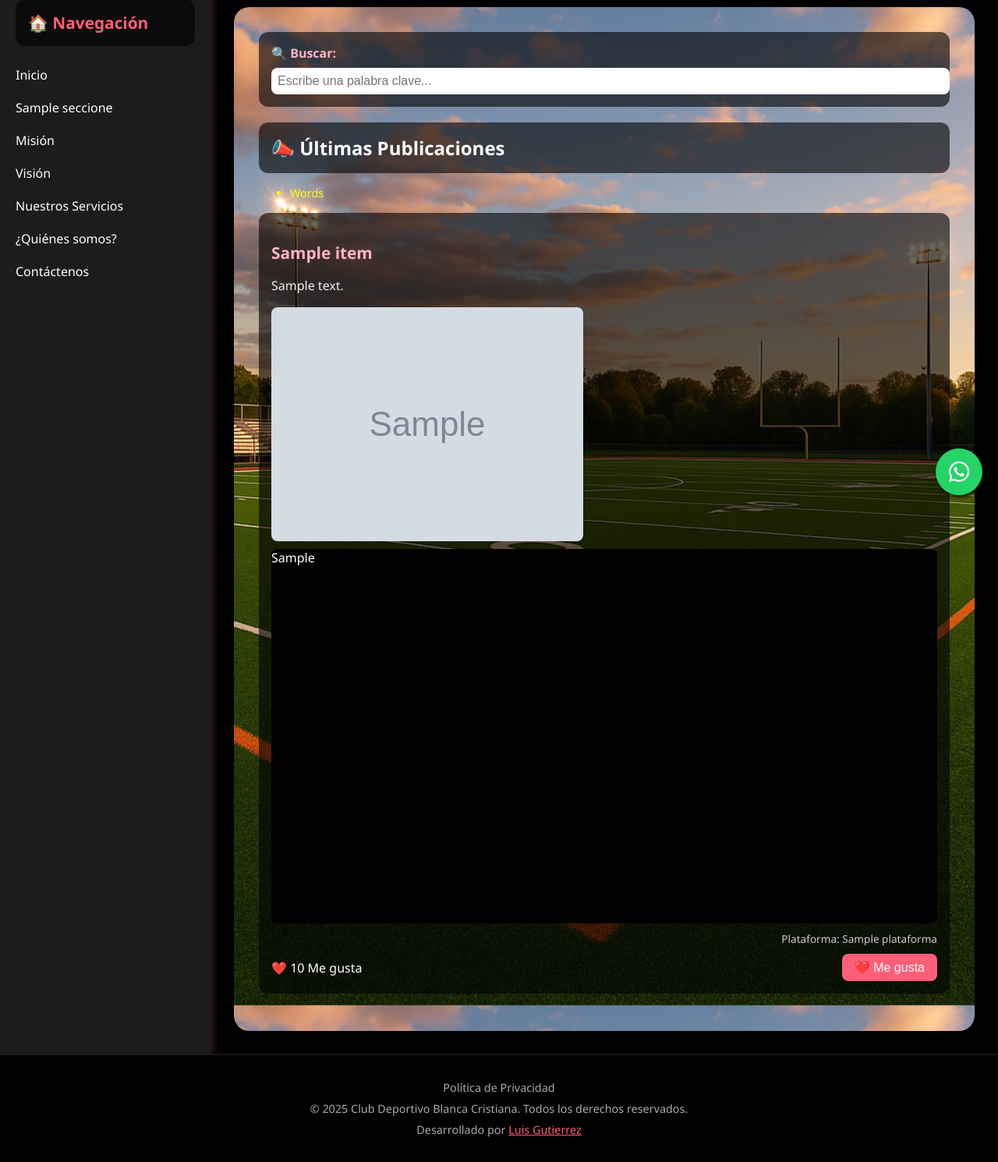
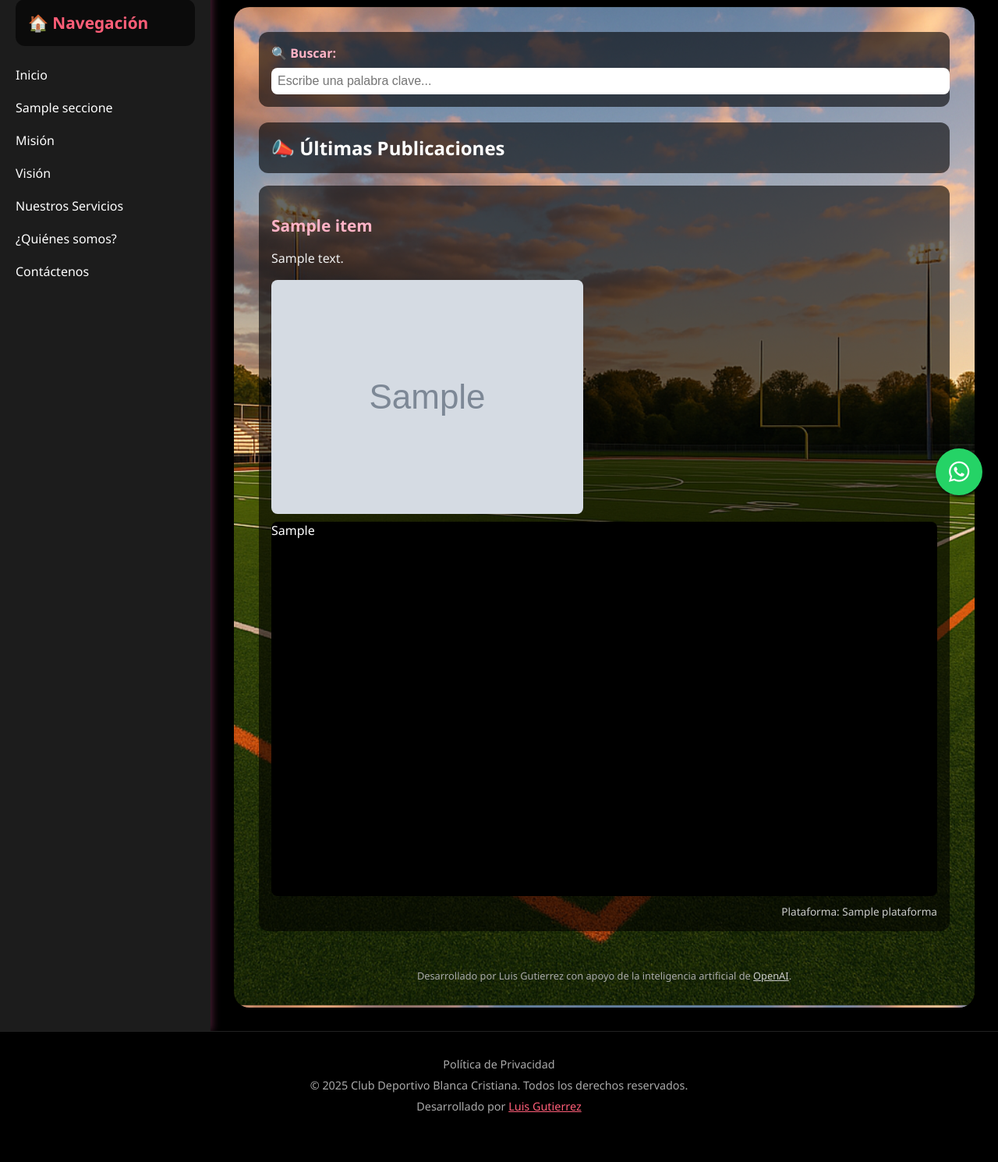
Before and after one commit to Luggutiu/Club-Deportivo-Blanca-Cristiana, a FastAPI app: template app/templates/index.html in a window 1280 px wide. Shown: the part 145-1635 px from the top of the page at 78% size. After the commit the page ends 1573 px from the top, so only its background shows below. Run offline with FastAPI, Linux system fonts and the light colour scheme; the template is opened without the code that fills it: most values are stand-ins (such as "Sample title", 1, 10 or a date in 2020); grey boxes marked "Sample" are stand-in pictures; parts of the project's set-up code (start-up, migrations or seed data) failed here and were passed over; some libraries are stand-ins or nearby versions.

Commit message:
🔍 Debug: 9activamoios

```diff
--- a/app/templates/index.html
+++ b/app/templates/index.html
@@ -44,6 +44,13 @@
     font-size: 0.85rem;
     color: #ccc;
   }
+
+  .creditos {
+    text-align: center;
+    font-size: 0.8rem;
+    color: #aaa;
+    margin-top: 3rem;
+  }
 </style>
 {% endblock %}
 
@@ -60,14 +67,6 @@
   <h2>📣 Últimas Publicaciones</h2>
 
   <div id="publicaciones-container">
-
-    <div class="debug-tipos">
-      <ul>
-        {% for item in publicaciones %}
-          <li>{{ item.__class__.__name__ }}</li>
-        {% endfor %}
-      </ul>
-    </div>
 
     {% for item in posts %}
       <div class="post" data-plataforma="{{ item.plataforma or 'Texto' }}" data-id="{{ item.id }}">
@@ -101,40 +100,19 @@
         {% endif %}
 
         <div class="plataforma">Plataforma: {{ item.plataforma or 'Texto' }}</div>
-
-        <div class="acciones-post">
-          <div class="likes" id="likes-{{ item.id }}">
-            ❤️ {{ item.likes or 0 }} Me gusta
-          </div>
-          <button onclick="darLike('{{ item.id }}')" class="btn-like">
-            ❤️ Me gusta
-          </button>
-        </div>
       </div>
     {% else %}
       <p class="no-publicaciones">No hay publicaciones disponibles.</p>
     {% endfor %}
   </div>
+
+  <!-- Créditos -->
+  <div class="creditos">
+    Desarrollado por Luis Gutierrez con apoyo de la inteligencia artificial de <a href="https://openai.com/chatgpt" target="_blank" style="color: #ccc;">OpenAI</a>.
+  </div>
 </div>
 {% endblock %}
 
 {% block extra_js %}
-<script>
-  function darLike(postId) {
-    fetch(`/like/${postId}`, {
-      method: 'POST'
-    })
-    .then(response => {
-      if (response.ok) return response.json();
-      throw new Error("Error al dar like");
-    })
-    .then(data => {
-      const likesDiv = document.getElementById(`likes-${postId}`);
-      if (likesDiv) {
-        likesDiv.innerText = `❤️ ${data.likes} Me gusta`;
-      }
-    })
-    .catch(error => console.error("Error al dar like:", error));
-  }
-</script>
+<!-- Puedes dejar aquí scripts si los necesitas más adelante -->
 {% endblock %}
```
Also changed, not shown: app/routes/embedder.py (+22 -20 lines).
